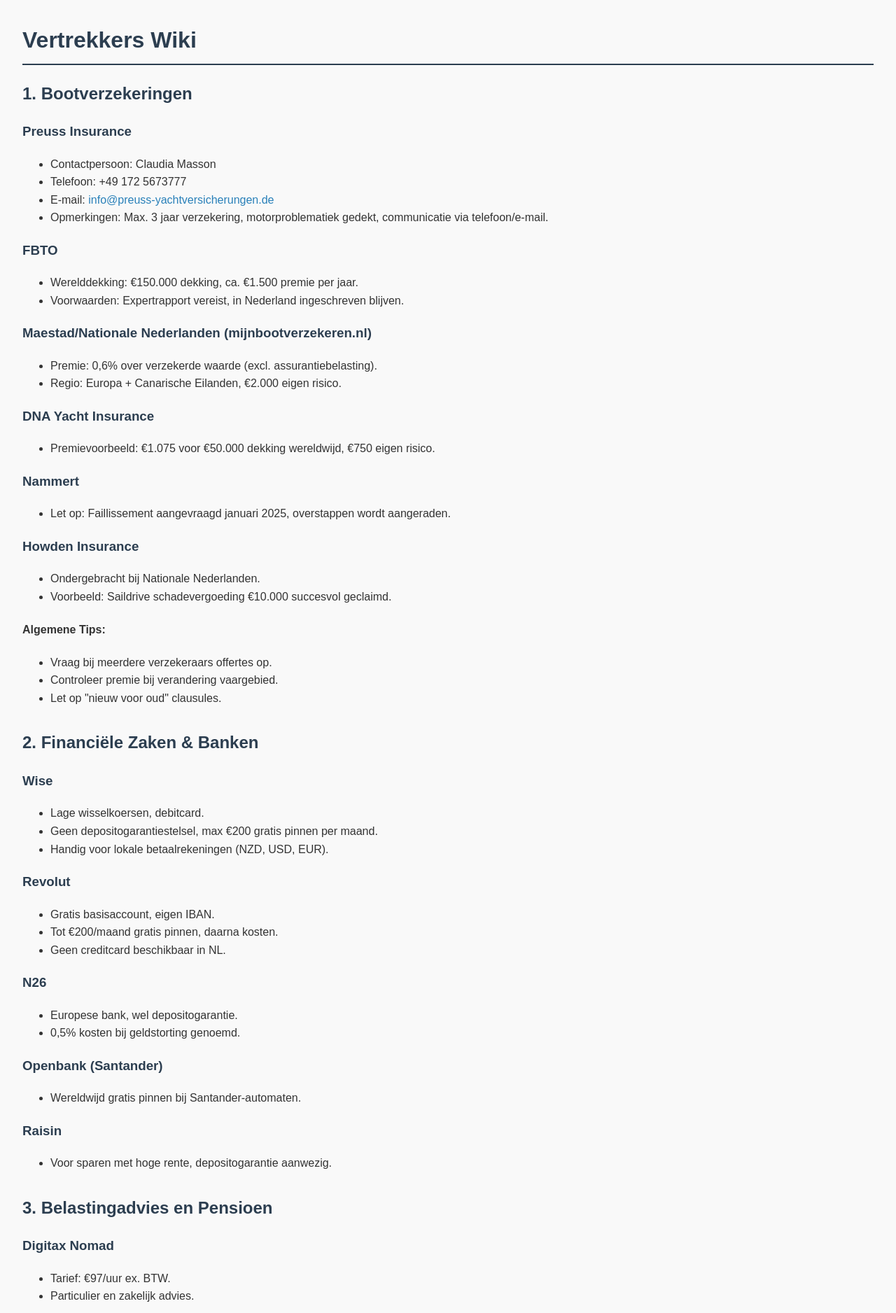
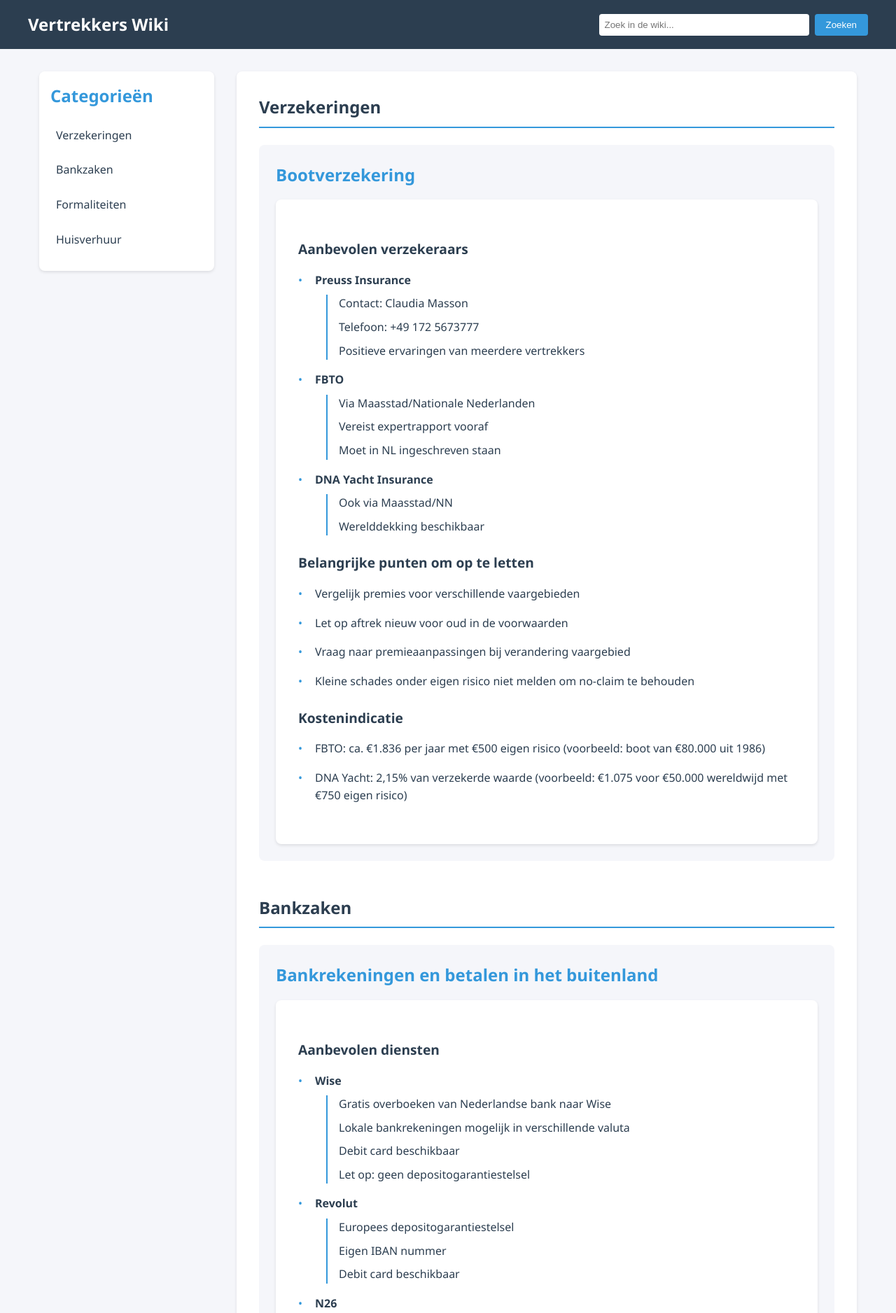
Before and after one commit to MrPischy/Vertrekkers, a plain HTML site: page index.html in a window 1280 px wide. Shown: the top 1876 px of the page at 70% size. Drawn offline with Linux system fonts and the light colour scheme.

Commit message:
Add files via upload
Verzekeringen whatsapp groep

```diff
--- a/index.html
+++ b/index.html
@@ -3,148 +3,168 @@
 <head>
     <meta charset="UTF-8">
     <meta name="viewport" content="width=device-width, initial-scale=1.0">
-  <title>Vertrekkers Wiki</title>
-  <style>
-    body { font-family: Arial, sans-serif; line-height: 1.6; margin: 2rem; background-color: #f9f9f9; color: #333; }
-    h1, h2, h3 { color: #2c3e50; }
-    h1 { border-bottom: 2px solid #2c3e50; padding-bottom: 0.5rem; }
-    a { color: #2980b9; text-decoration: none; }
-    a:hover { text-decoration: underline; }
-    .section { margin-bottom: 2rem; }
-  </style>
+    <title>Vertrekkers Wiki - Tips voor Zeilers</title>
+    <link rel="stylesheet" href="styles.css">
 </head>
 <body>
-  <h1>Vertrekkers Wiki</h1>
+    <header>
+        <nav>
+            <div class="logo">Vertrekkers Wiki</div>
+            <div class="search-container">
+                <input type="text" id="searchInput" placeholder="Zoek in de wiki...">
+                <button onclick="searchWiki()">Zoeken</button>
+            </div>
+        </nav>
+    </header>
 
-  <div class="section">
-    <h2>1. Bootverzekeringen</h2>
-
-    <h3>Preuss Insurance</h3>
+    <main>
+        <div class="sidebar">
+            <h2>Categorieën</h2>
             <ul>
-      <li>Contactpersoon: Claudia Masson</li>
-      <li>Telefoon: +49 172 5673777</li>
-      <li>E-mail: <a href="mailto:info@preuss-yachtversicherungen.de">info@preuss-yachtversicherungen.de</a></li>
-      <li>Opmerkingen: Max. 3 jaar verzekering, motorproblematiek gedekt, communicatie via telefoon/e-mail.</li>
-    </ul>
-
-    <h3>FBTO</h3>
-    <ul>
-      <li>Werelddekking: €150.000 dekking, ca. €1.500 premie per jaar.</li>
-      <li>Voorwaarden: Expertrapport vereist, in Nederland ingeschreven blijven.</li>
-    </ul>
-
-    <h3>Maestad/Nationale Nederlanden (mijnbootverzekeren.nl)</h3>
-    <ul>
-      <li>Premie: 0,6% over verzekerde waarde (excl. assurantiebelasting).</li>
-      <li>Regio: Europa + Canarische Eilanden, €2.000 eigen risico.</li>
-    </ul>
-
-    <h3>DNA Yacht Insurance</h3>
-    <ul>
-      <li>Premievoorbeeld: €1.075 voor €50.000 dekking wereldwijd, €750 eigen risico.</li>
-    </ul>
-
-    <h3>Nammert</h3>
-    <ul>
-      <li>Let op: Faillissement aangevraagd januari 2025, overstappen wordt aangeraden.</li>
-    </ul>
-
-    <h3>Howden Insurance</h3>
-    <ul>
-      <li>Ondergebracht bij Nationale Nederlanden.</li>
-      <li>Voorbeeld: Saildrive schadevergoeding €10.000 succesvol geclaimd.</li>
-    </ul>
-
-    <h4>Algemene Tips:</h4>
-    <ul>
-      <li>Vraag bij meerdere verzekeraars offertes op.</li>
-      <li>Controleer premie bij verandering vaargebied.</li>
-      <li>Let op "nieuw voor oud" clausules.</li>
+                <li><a href="#verzekeringen">Verzekeringen</a></li>
+                <li><a href="#bankzaken">Bankzaken</a></li>
+                <li><a href="#formaliteiten">Formaliteiten</a></li>
+                <li><a href="#huisverhuur">Huisverhuur</a></li>
             </ul>
         </div>
 
-  <div class="section">
-    <h2>2. Financiële Zaken & Banken</h2>
-
-    <h3>Wise</h3>
+        <div class="content">
+            <section id="verzekeringen">
+                <h1>Verzekeringen</h1>
+                <div class="article">
+                    <h2>Bootverzekering</h2>
+                    <div class="content">
+                        <h3>Aanbevolen verzekeraars</h3>
                         <ul>
-      <li>Lage wisselkoersen, debitcard.</li>
-      <li>Geen depositogarantiestelsel, max €200 gratis pinnen per maand.</li>
-      <li>Handig voor lokale betaalrekeningen (NZD, USD, EUR).</li>
+                            <li><strong>Preuss Insurance</strong>
+                                <ul>
+                                    <li>Contact: Claudia Masson</li>
+                                    <li>Telefoon: +49 172 5673777</li>
+                                    <li>Positieve ervaringen van meerdere vertrekkers</li>
+                                </ul>
+                            </li>
+                            <li><strong>FBTO</strong>
+                                <ul>
+                                    <li>Via Maasstad/Nationale Nederlanden</li>
+                                    <li>Vereist expertrapport vooraf</li>
+                                    <li>Moet in NL ingeschreven staan</li>
+                                </ul>
+                            </li>
+                            <li><strong>DNA Yacht Insurance</strong>
+                                <ul>
+                                    <li>Ook via Maasstad/NN</li>
+                                    <li>Werelddekking beschikbaar</li>
+                                </ul>
+                            </li>
                         </ul>
 
-    <h3>Revolut</h3>
+                        <h3>Belangrijke punten om op te letten</h3>
                         <ul>
-      <li>Gratis basisaccount, eigen IBAN.</li>
-      <li>Tot €200/maand gratis pinnen, daarna kosten.</li>
-      <li>Geen creditcard beschikbaar in NL.</li>
+                            <li>Vergelijk premies voor verschillende vaargebieden</li>
+                            <li>Let op aftrek nieuw voor oud in de voorwaarden</li>
+                            <li>Vraag naar premieaanpassingen bij verandering vaargebied</li>
+                            <li>Kleine schades onder eigen risico niet melden om no-claim te behouden</li>
                         </ul>
 
-    <h3>N26</h3>
+                        <h3>Kostenindicatie</h3>
                         <ul>
-      <li>Europese bank, wel depositogarantie.</li>
-      <li>0,5% kosten bij geldstorting genoemd.</li>
+                            <li>FBTO: ca. €1.836 per jaar met €500 eigen risico (voorbeeld: boot van €80.000 uit 1986)</li>
+                            <li>DNA Yacht: 2,15% van verzekerde waarde (voorbeeld: €1.075 voor €50.000 wereldwijd met €750 eigen risico)</li>
+                        </ul>
+                    </div>
+                </div>
+            </section>
+
+            <section id="bankzaken">
+                <h1>Bankzaken</h1>
+                <div class="article">
+                    <h2>Bankrekeningen en betalen in het buitenland</h2>
+                    <div class="content">
+                        <h3>Aanbevolen diensten</h3>
+                        <ul>
+                            <li><strong>Wise</strong>
+                                <ul>
+                                    <li>Gratis overboeken van Nederlandse bank naar Wise</li>
+                                    <li>Lokale bankrekeningen mogelijk in verschillende valuta</li>
+                                    <li>Debit card beschikbaar</li>
+                                    <li>Let op: geen depositogarantiestelsel</li>
+                                </ul>
+                            </li>
+                            <li><strong>Revolut</strong>
+                                <ul>
+                                    <li>Europees depositogarantiestelsel</li>
+                                    <li>Eigen IBAN nummer</li>
+                                    <li>Debit card beschikbaar</li>
+                                </ul>
+                            </li>
+                            <li><strong>N26</strong>
+                                <ul>
+                                    <li>Europees depositogarantiestelsel</li>
+                                    <li>Let op: 0,5% kosten bij geld storten</li>
+                                </ul>
+                            </li>
                         </ul>
 
-    <h3>Openbank (Santander)</h3>
+                        <h3>Tips voor betalen in het buitenland</h3>
                         <ul>
-      <li>Wereldwijd gratis pinnen bij Santander-automaten.</li>
+                            <li>Gebruik Wise of Revolut voor lokale betalingen</li>
+                            <li>Let op extra kosten bij gebruik creditcard (5-10% bij sommige marinas)</li>
+                            <li>Houd verschillende betaalkaarten paraat (Visa en Mastercard)</li>
+                            <li>Voor spaargeld: overweeg Raisin voor hogere rente met depositogarantie</li>
                         </ul>
 
-    <h3>Raisin</h3>
+                        <h3>Belangrijke overwegingen</h3>
                         <ul>
-      <li>Voor sparen met hoge rente, depositogarantie aanwezig.</li>
+                            <li>Wise is geen bank (geen depositogarantie)</li>
+                            <li>Houd niet te veel geld op Wise-rekening (max €1000 aanbevolen)</li>
+                            <li>Voor lokale betaalrekeningen: overweeg lokale banken (bijv. ASB in Nieuw-Zeeland)</li>
                         </ul>
                     </div>
+                </div>
+            </section>
 
-  <div class="section">
-    <h2>3. Belastingadvies en Pensioen</h2>
-
-    <h3>Digitax Nomad</h3>
+            <section id="formaliteiten">
+                <h1>Formaliteiten</h1>
+                <div class="article">
+                    <h2>Werk en pensioen</h2>
+                    <div class="content">
+                        <h3>Belangrijke overwegingen bij ontslag</h3>
                         <ul>
-      <li>Tarief: €97/uur ex. BTW.</li>
-      <li>Particulier en zakelijk advies.</li>
+                            <li>Onbetaald verlof kan duur zijn door pensioenpremies (werkgeversdeel moet zelf betaald worden)</li>
+                            <li>Overweeg derde pijler of box 3 sparen/beleggen in plaats van zelf pensioenpremies betalen</li>
+                            <li>Check CAO voor eventuele terugbetalingsverplichtingen bij verlof</li>
                         </ul>
 
-    <h3>AOW Opbouw</h3>
+                        <h3>Belastingadvies</h3>
                         <ul>
-      <li>Vrijwillige verzekering mogelijk, premie: 17,9% van inkomen (2025).</li>
-      <li>Binnen jaar terug in NL = geen verplichting.</li>
+                            <li>Digitaxnomad.nl (Anjo) - €97/uur ex. BTW
+                                <ul>
+                                    <li>Goede kennis van complexe regels</li>
+                                    <li>Pragmatische aanpak</li>
+                                    <li>Adviseert over zowel particuliere als vennootschapsbelasting</li>
                                 </ul>
-
-    <h3>Wlz Verzekering</h3>
-    <ul>
-      <li>Mogelijk bij sterke binding met Nederland (inkomen, woning).</li>
-      <li>Zorgverzekering blijft verplicht.</li>
+                            </li>
                         </ul>
                     </div>
+                </div>
+            </section>
 
-  <div class="section">
-    <h2>4. Werk & Uitschrijven</h2>
+            <section id="huisverhuur">
+                <h1>Huisverhuur</h1>
+                <div class="article">
+                    <h2>Tips voor het verhuren van je huis</h2>
+                    <div class="content">
+                        <p>Deze sectie wordt nog aangevuld met informatie uit de WhatsApp groep.</p>
+                    </div>
+                </div>
+            </section>
+        </div>
+    </main>
 
-    <h3>Sabbatical vs. Ontslag</h3>
-    <ul>
-      <li>Onbetaald verlof kan duur zijn (pensioenpremie zelf dragen).</li>
-      <li>Proefperiode mogelijk via 3 maanden verlof.</li>
-    </ul>
+    <footer>
+        <p>© 2024 Vertrekkers Wiki - Alle informatie komt uit WhatsApp groepen voor vertrekkers</p>
+    </footer>
 
-    <h3>In/Uitschrijven Nederland</h3>
-    <ul>
-      <li>Maximaal 8 maanden buiten Nederland = ingeschreven blijven.</li>
-      <li>Wlz en zorgverzekering blijven dan gelden.</li>
-      <li>Let op bij inschrijven bij familie ivm toeslagen/pensioen.</li>
-    </ul>
-  </div>
-
-  <div class="section">
-    <h2>5. Woningverhuur</h2>
-
-    <ul>
-      <li>Ervaring: Moeilijk verhuurbare woningen in ZO Drenthe (via 123 Wonen).</li>
-      <li>Sommige vertrekkers regelen verhuur zelf zonder makelaar.</li>
-      <li>Verkoop alternatief als verhuur niet lukt.</li>
-    </ul>
-  </div>
-
+    <script src="script.js"></script>
 </body>
 </html>
--- /dev/null
+++ b/script.js
@@ -0,0 +1,37 @@
+function searchWiki() {
+    const searchInput = document.getElementById('searchInput');
+    const searchTerm = searchInput.value.toLowerCase();
+    const articles = document.querySelectorAll('.article');
+
+    articles.forEach(article => {
+        const title = article.querySelector('h2').textContent.toLowerCase();
+        const content = article.textContent.toLowerCase();
+
+        if (title.includes(searchTerm) || content.includes(searchTerm)) {
+            article.style.display = 'block';
+            // Scroll naar het artikel als het gevonden is
+            if (searchTerm.length > 0) {
+                article.scrollIntoView({ behavior: 'smooth', block: 'start' });
+            }
+        } else {
+            article.style.display = 'none';
+        }
+    });
+}
+
+// Zoeken wanneer Enter wordt ingedrukt
+document.getElementById('searchInput').addEventListener('keypress', function(e) {
+    if (e.key === 'Enter') {
+        searchWiki();
+    }
+});
+
+// Reset zoekresultaten wanneer de zoekbalk wordt leeggemaakt
+document.getElementById('searchInput').addEventListener('input', function(e) {
+    if (e.target.value === '') {
+        const articles = document.querySelectorAll('.article');
+        articles.forEach(article => {
+            article.style.display = 'block';
+        });
+    }
+});
--- /dev/null
+++ b/styles.css
@@ -0,0 +1,215 @@
+:root {
+    --primary-color: #2c3e50;
+    --secondary-color: #3498db;
+    --background-color: #f5f6fa;
+    --text-color: #2c3e50;
+    --sidebar-width: 250px;
+}
+
+* {
+    margin: 0;
+    padding: 0;
+    box-sizing: border-box;
+}
+
+body {
+    font-family: 'Segoe UI', Tahoma, Geneva, Verdana, sans-serif;
+    line-height: 1.6;
+    color: var(--text-color);
+    background-color: var(--background-color);
+}
+
+header {
+    background-color: var(--primary-color);
+    color: white;
+    padding: 1rem;
+    position: sticky;
+    top: 0;
+    z-index: 100;
+}
+
+nav {
+    max-width: 1200px;
+    margin: 0 auto;
+    display: flex;
+    justify-content: space-between;
+    align-items: center;
+}
+
+.logo {
+    font-size: 1.5rem;
+    font-weight: bold;
+}
+
+.search-container {
+    display: flex;
+    gap: 0.5rem;
+}
+
+#searchInput {
+    padding: 0.5rem;
+    border: none;
+    border-radius: 4px;
+    width: 300px;
+}
+
+button {
+    padding: 0.5rem 1rem;
+    background-color: var(--secondary-color);
+    color: white;
+    border: none;
+    border-radius: 4px;
+    cursor: pointer;
+    transition: background-color 0.3s;
+}
+
+button:hover {
+    background-color: #2980b9;
+}
+
+main {
+    display: flex;
+    max-width: 1200px;
+    margin: 2rem auto;
+    padding: 0 1rem;
+    gap: 2rem;
+}
+
+.sidebar {
+    width: var(--sidebar-width);
+    background-color: white;
+    padding: 1rem;
+    border-radius: 8px;
+    box-shadow: 0 2px 4px rgba(0,0,0,0.1);
+    position: sticky;
+    top: 80px;
+    height: fit-content;
+}
+
+.sidebar ul {
+    list-style: none;
+    margin-top: 1rem;
+}
+
+.sidebar li {
+    margin-bottom: 0.5rem;
+}
+
+.sidebar a {
+    color: var(--text-color);
+    text-decoration: none;
+    display: block;
+    padding: 0.5rem;
+    border-radius: 4px;
+    transition: background-color 0.3s;
+}
+
+.sidebar a:hover {
+    background-color: var(--background-color);
+}
+
+.content {
+    flex: 1;
+    background-color: white;
+    padding: 2rem;
+    border-radius: 8px;
+    box-shadow: 0 2px 4px rgba(0,0,0,0.1);
+}
+
+section {
+    margin-bottom: 3rem;
+}
+
+h1 {
+    color: var(--primary-color);
+    margin-bottom: 1.5rem;
+    padding-bottom: 0.5rem;
+    border-bottom: 2px solid var(--secondary-color);
+}
+
+h2 {
+    color: var(--secondary-color);
+    margin-bottom: 1rem;
+}
+
+h3 {
+    color: var(--primary-color);
+    margin: 1.5rem 0 1rem;
+    font-size: 1.2rem;
+}
+
+.article {
+    background-color: var(--background-color);
+    padding: 1.5rem;
+    border-radius: 8px;
+    margin-bottom: 2rem;
+}
+
+.content ul {
+    list-style: none;
+    margin-bottom: 1.5rem;
+}
+
+.content ul > li {
+    margin-bottom: 1rem;
+    padding-left: 1.5rem;
+    position: relative;
+}
+
+.content ul > li:before {
+    content: "•";
+    color: var(--secondary-color);
+    position: absolute;
+    left: 0;
+}
+
+.content ul ul {
+    margin: 0.5rem 0 0.5rem 1rem;
+    border-left: 2px solid var(--secondary-color);
+    padding-left: 1rem;
+}
+
+.content ul ul > li {
+    margin-bottom: 0.5rem;
+    padding-left: 0;
+}
+
+.content ul ul > li:before {
+    display: none;
+}
+
+.content strong {
+    color: var(--primary-color);
+}
+
+.content-placeholder {
+    color: #666;
+    font-style: italic;
+}
+
+footer {
+    text-align: center;
+    padding: 2rem;
+    background-color: var(--primary-color);
+    color: white;
+    margin-top: 3rem;
+}
+
+@media (max-width: 768px) {
+    main {
+        flex-direction: column;
+    }
+
+    .sidebar {
+        width: 100%;
+        position: static;
+    }
+
+    .search-container {
+        flex-direction: column;
+    }
+
+    #searchInput {
+        width: 100%;
+    }
+}
```
Also changed, not shown: 1 other file. Lines whose indentation alone changed are shown as unchanged.
